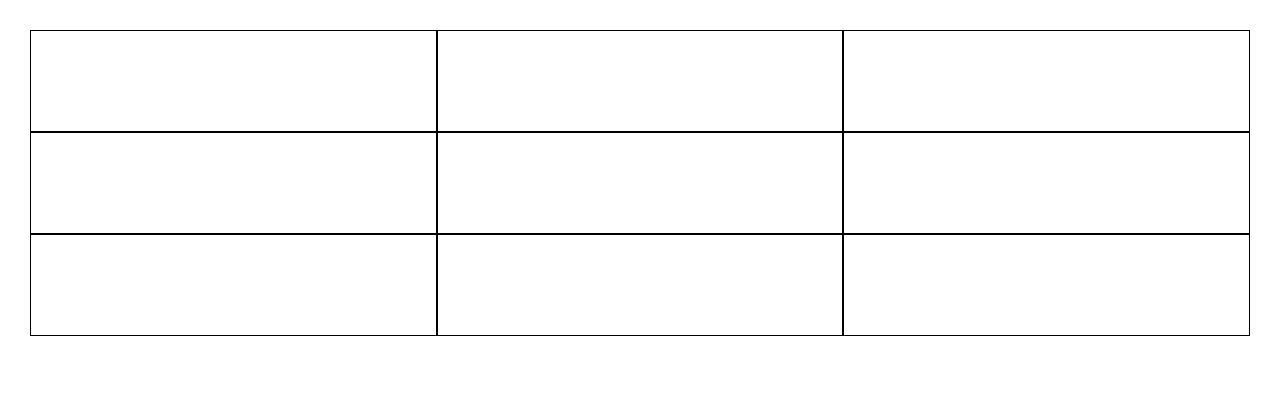
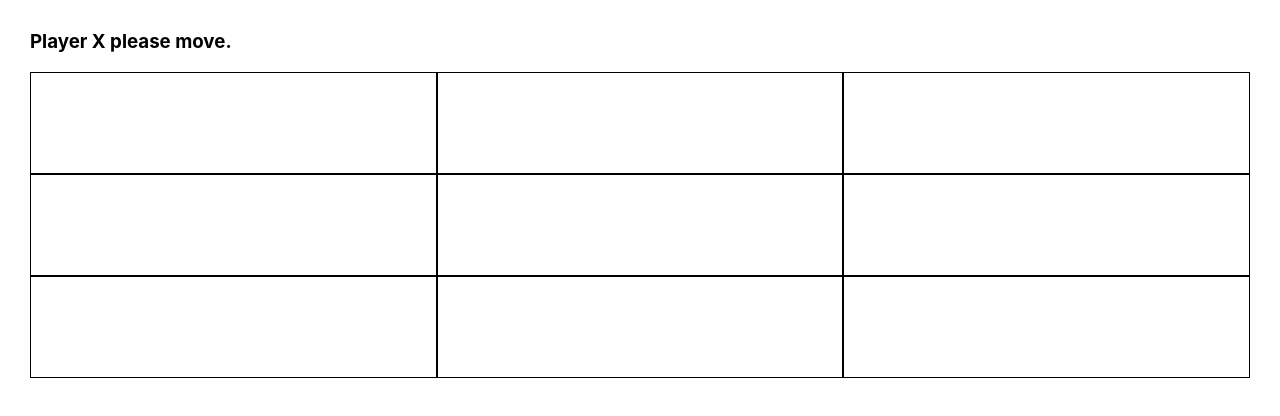
Before and after one commit to simee56/React-Js, a React (Create React App) app in the folder tic-tac-toe/: page / in a window 1280 px wide. Shown: the top 416 px of the page. Built offline with nearby package versions, Linux system fonts and the light colour scheme.

Commit message:
handle positions

```diff
--- a/tic-tac-toe/src/components/Board.jsx
+++ b/tic-tac-toe/src/components/Board.jsx
@@ -4,28 +4,75 @@ import Square from './Square';
 
 const Board = () => {
     const [state, setState] = useState(Array(9).fill(null));
+    const [isXTurn, setisXTurn] = useState(true);
+
+    const checkWinner = () => {
+        const winnerLogic = [
+            [0, 1, 2],
+            [3, 4, 5],
+            [6, 7, 8],
+            [0, 3, 6],
+            [1, 4, 7],
+            [2, 5, 8],
+            [0, 4, 8],
+            [2, 4, 6],
+        ]
+
+        for (let logic of winnerLogic) {
+            const [a, b, c] = logic;
+            if (state[a] !== null && state[a] === state[b] && state[a] === state[c]) {
+                return state[a];
+            }
+        }
+        return false;
+    };
+
+    const isWinner = checkWinner();
 
     //THIS IS TO TRACK THAT USER IS SELECTING WHICH SQAURE.
-    const handleClick = (index) => {}
+    const handleClick = (index) => {
+        if (state[index] !== null) {
+            return;
+        }
+
+        const copyState = [...state];
+        copyState[index] = isXTurn ? "X" : "0";
+        setState(copyState);
+        setisXTurn(!isXTurn);
+    };
+
+    const handleReset = () => {
+        setState(Array(9).fill(null))
+    };
 
     return (
         <div className="board-container">
+            {isWinner ? (
+                <>{isWinner} won the game.
+                    <button onClick={handleReset}>Play again.</button>
+                </>
+            ) : (
+                <>
+                    <h3>Player {isXTurn ? "X" : "0"} please move.</h3>
                     <div className="board-row">
                         <Square onClick={() => handleClick(0)} value={state[0]} />
-                <Square onClick={() => handleClick(1)}value={state[1]} />
-                <Square onClick={() => handleClick(2)}value={state[2]} />
+                        <Square onClick={() => handleClick(1)} value={state[1]} />
+                        <Square onClick={() => handleClick(2)} value={state[2]} />
                     </div>
                     <div className="board-row">
-                <Square onClick={() => handleClick(3)}value={state[3]} />
-                <Square onClick={() => handleClick(4)}value={state[4]} />
-                <Square onClick={() => handleClick(5)}value={state[5]} />
+                        <Square onClick={() => handleClick(3)} value={state[3]} />
+                        <Square onClick={() => handleClick(4)} value={state[4]} />
+                        <Square onClick={() => handleClick(5)} value={state[5]} />
                     </div>
                     <div className="board-row">
-                <Square onClick={() => handleClick(6)}value={state[6]} />
-                <Square onClick={() => handleClick(7)}value={state[7]} />
-                <Square onClick={() => handleClick(8)}value={state[8]} />
+                        <Square onClick={() => handleClick(6)} value={state[6]} />
+                        <Square onClick={() => handleClick(7)} value={state[7]} />
+                        <Square onClick={() => handleClick(8)} value={state[8]} />
                     </div>
+                </>
+            )}
         </div>
+
     );
 };
 
```
Lines whose indentation alone changed are shown as unchanged.
